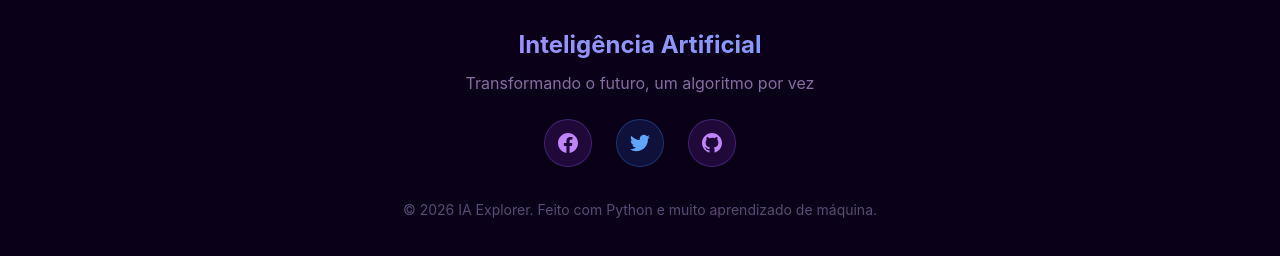
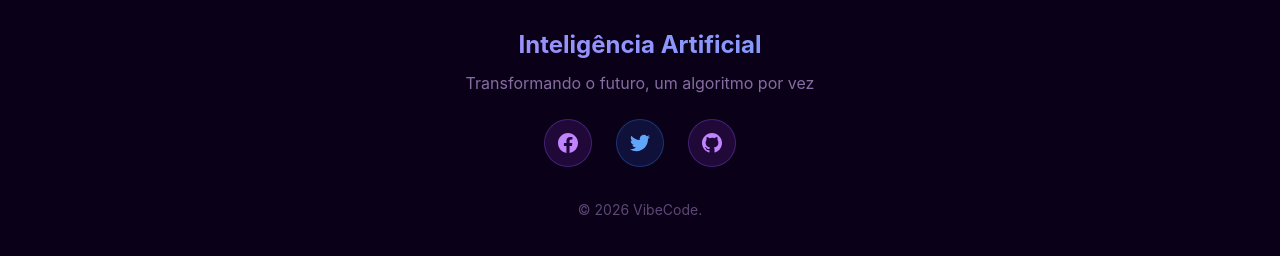
Before and after one commit to Juan-Pyerre/IA-Explorer, a plain HTML site: page index.html in a window 1280 px wide. Shown: the part 5443-5699 px from the top of the page. Drawn offline with Linux system fonts and the light colour scheme.

Commit message:
Update index.html
Signed-off-by: this.juanpyerre <juan.pyerre777@gmail.com>

```diff
--- a/index.html
+++ b/index.html
@@ -369,7 +369,8 @@ print('Previsões:', np.argmax(previsoes, axis=1))</code></pre>
                 </div>
 
                 <p class="footer-copyright">
-                    © 2026 IA Explorer. Feito com Python e muito aprendizado de máquina.
+                    © 2026 VibeCode.
+
                 </p>
             </div>
         </footer>
```
